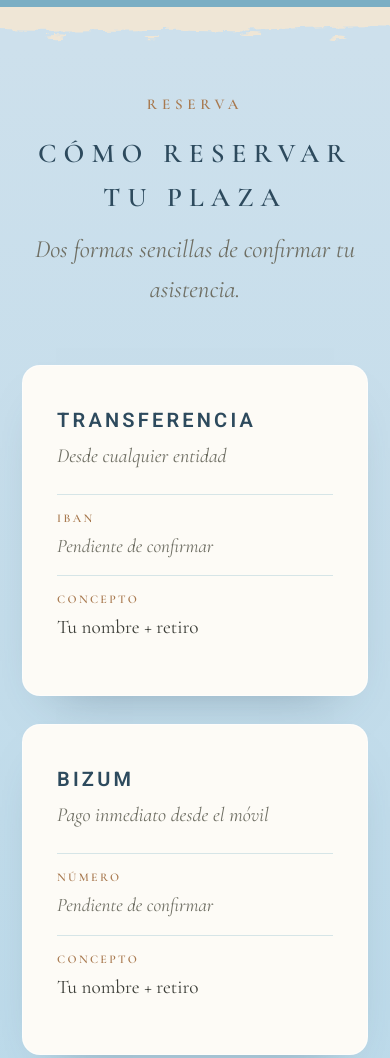
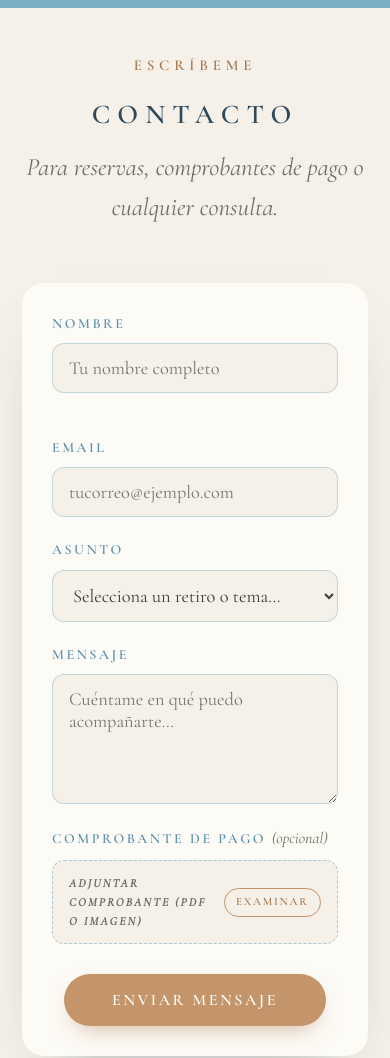
Before and after one commit to bitcoin-cripto/laura, a plain HTML site: page index.html in a window 390 px wide. Shown: the part 5920-6978 px from the top of the page. Drawn offline with nearby package versions, Linux system fonts and the light colour scheme.

Commit message:
Web para movil

```diff
--- a/index.html
+++ b/index.html
@@ -366,7 +366,6 @@
     <a href="#sobre" style="font-size: 15px">Laura</a>
     <a href="#retiros" style="font-size:15px">Retiros</a>
     <a href="#conversamos" style="font-size:15px">¿Conversamos?</a>
-    <a href="#reserva" style="font-size:15px">Reserva</a>
     <a href="#contacto" style="font-size:15px">Escríbeme</a>
   </nav>
   <button class="nav-toggle" id="nav-toggle" aria-label="Abrir menú">
@@ -380,7 +379,6 @@
   <a href="#sobre" class="mobile-link">Laura</a>
   <a href="#retiros" class="mobile-link">Retiros</a>
   <a href="#conversamos" class="mobile-link">¿Conversamos?</a>
-  <a href="#reserva" class="mobile-link">Reserva</a>
   <a href="#contacto" class="mobile-link">Escríbeme</a>
 </div>
 
@@ -474,41 +472,6 @@
   </div>
 </section>
 
-<!-- brush: cream-warm -> sage-wash -->
-<div class="brush" style="background:#cde0ec" aria-hidden="true">
-  <svg viewBox="0 0 1440 150"><g filter="url(#bristleB)" fill="#efe6d6"><path d="M-110,-70 L1550,-70 L1550,82 C1270,60 1050,96 810,84 C570,72 330,98 -110,82 Z"></path><ellipse cx="210" cy="106" rx="42" ry="6"></ellipse><ellipse cx="560" cy="118" rx="30" ry="5"></ellipse><ellipse cx="930" cy="102" rx="38" ry="6"></ellipse><ellipse cx="1250" cy="114" rx="30" ry="5"></ellipse></g></svg>
-</div>
-
-<!-- ===================== RESERVA Y PAGO ===================== -->
-<section class="section pago" id="reserva" data-screen-label="Reserva y pago">
-  <div class="wrap">
-    <div class="sec-head reveal">
-      <span class="eyebrow" style="font-size: 15px">Reserva</span>
-      <h2 style="color: var(--sage-dark); width: 750px">Cómo reservar tu plaza</h2>
-      <p style="font-size: 25px">Dos formas sencillas de confirmar tu asistencia.</p>
-    </div>
-    <div class="pay-grid">
-      <div class="pay-card reveal">
-        <h3 style="font-family: &quot;Roboto&quot;; font-size: 20px">Transferencia</h3>
-        <p class="pay-sub">Desde cualquier entidad</p>
-        <div class="pay-row"><div class="k">IBAN</div><div class="v pending">Pendiente de confirmar</div></div>
-        <div class="pay-row"><div class="k">Concepto</div><div class="v">Tu nombre + retiro</div></div>
-      </div>
-      <div class="pay-card reveal d1">
-        <h3 style="font-family: &quot;Roboto&quot;; font-size: 20px">Bizum</h3>
-        <p class="pay-sub">Pago inmediato desde el móvil</p>
-        <div class="pay-row"><div class="k">Número</div><div class="v pending">Pendiente de confirmar</div></div>
-        <div class="pay-row"><div class="k">Concepto</div><div class="v">Tu nombre + retiro</div></div>
-      </div>
-    </div>
-    <p class="pay-note reveal d1" style="font-size: 20px; font-family: &quot;Lato&quot;">Una vez realizado el pago, envía el comprobante a través del formulario de contacto indicando tu nombre completo y el retiro al que deseas asistir.</p>
-  </div>
-</section>
-
-<!-- brush: sage-wash -> cream -->
-<div class="brush" style="background:#f5f0e8" aria-hidden="true">
-  <svg viewBox="0 0 1440 150"><g filter="url(#bristleC)" fill="#b8d9ea"><path d="M-110,-70 L1550,-70 L1550,78 C1240,104 1020,70 780,92 C550,110 310,74 -110,98 Z"></path><ellipse cx="170" cy="110" rx="48" ry="7"></ellipse><ellipse cx="520" cy="122" rx="30" ry="5"></ellipse><ellipse cx="880" cy="104" rx="40" ry="6"></ellipse><ellipse cx="1190" cy="118" rx="34" ry="6"></ellipse><ellipse cx="1360" cy="100" rx="22" ry="5"></ellipse></g></svg>
-</div>
 
 <!-- ===================== CONTACTO ===================== -->
 <section class="section contacto" id="contacto" data-screen-label="Contacto">
```
